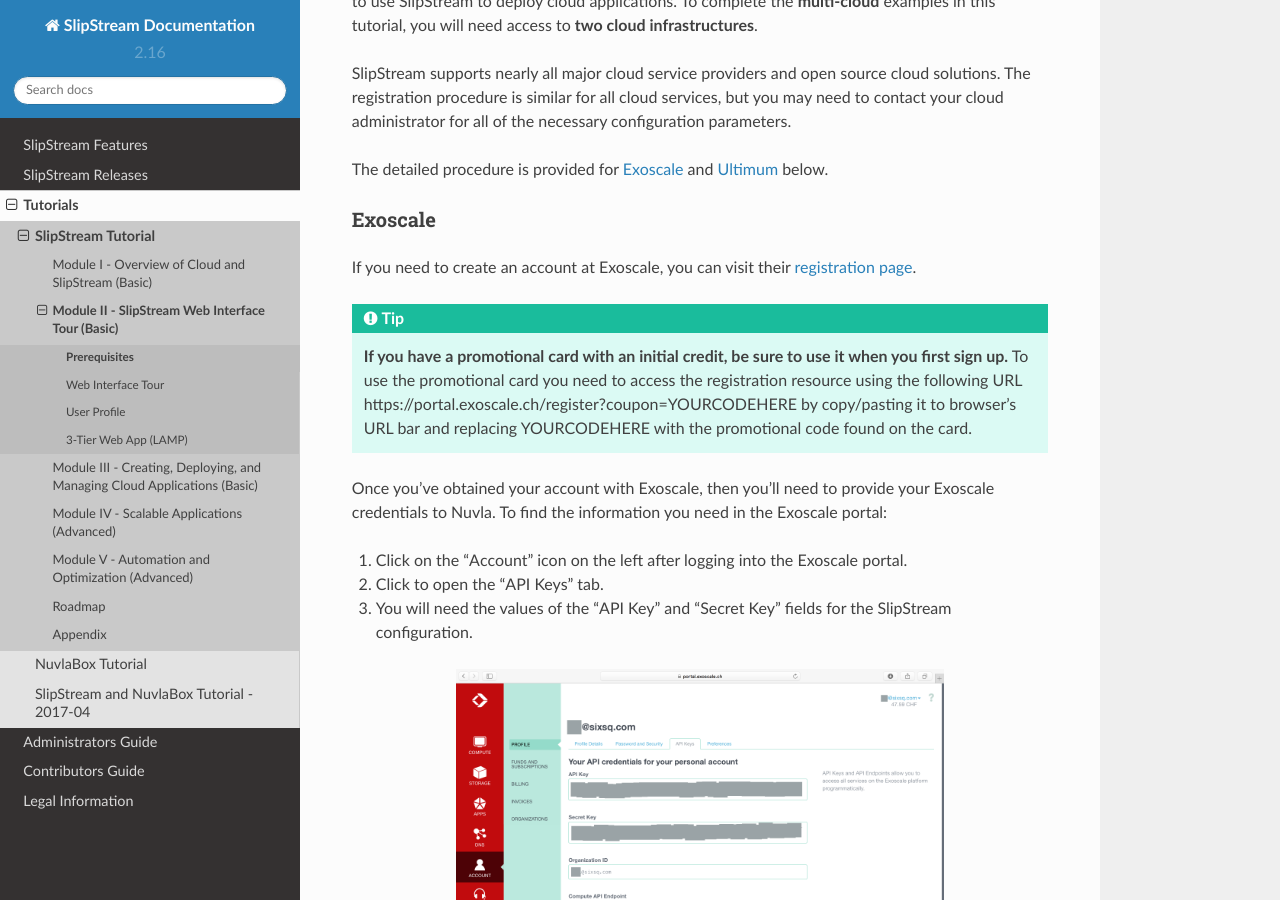
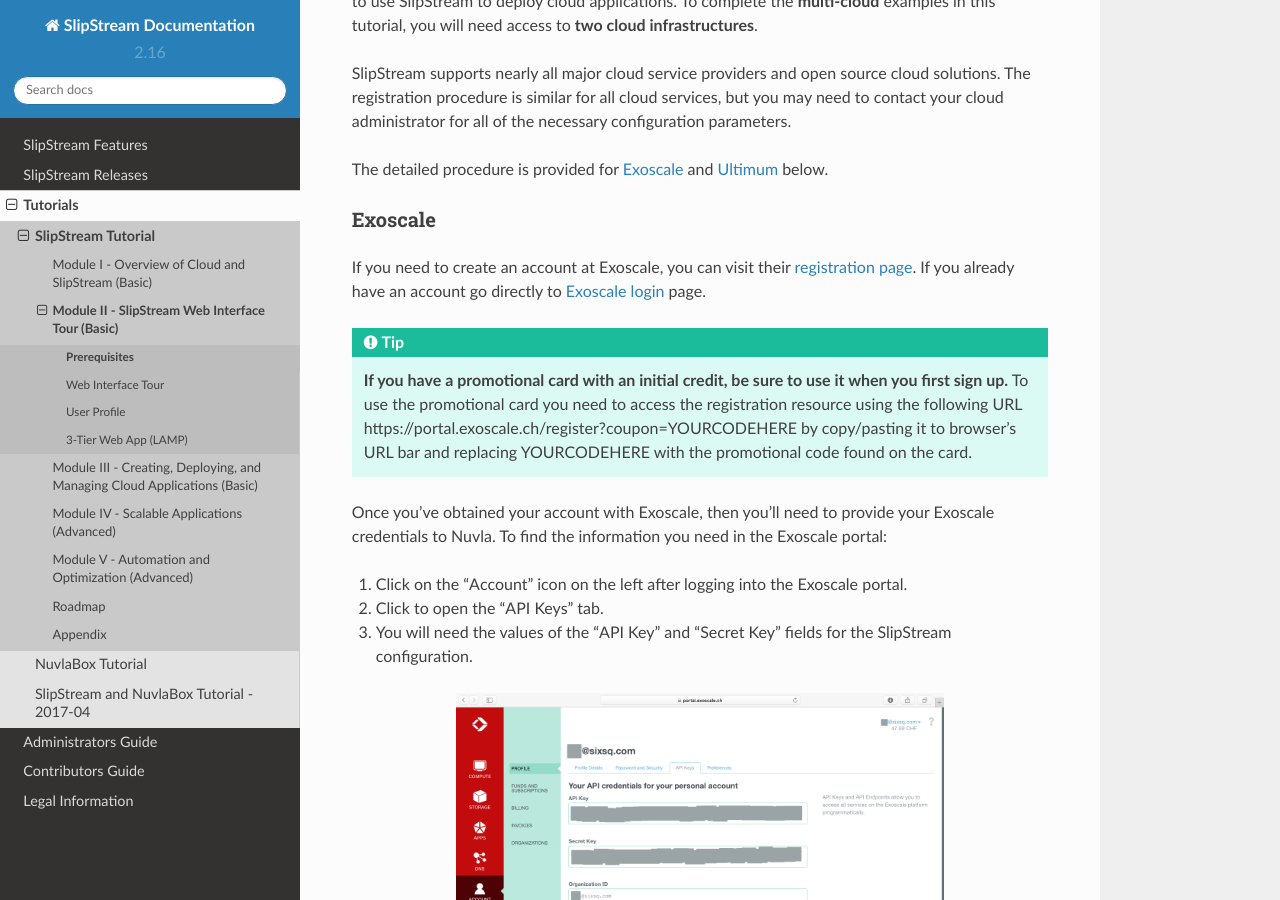
Before and after one commit to slipstream/SlipStreamDocumentation, a Sphinx documentation site: the page built from docs/tutorials/ss/prerequisites.rst, in a window 1280 px wide and 900 px high, scrolled down 1553 px. Built offline with Sphinx 7.4.7 and the Read the Docs theme 2.0.0, drawn with Linux system fonts in a browser that asks for light colours.

Commit message:
login to Exoscale if registered.

```diff
--- a/docs/tutorials/ss/prerequisites.rst
+++ b/docs/tutorials/ss/prerequisites.rst
@@ -86,8 +86,9 @@
 Exoscale
 ~~~~~~~~
 
-If you need to create an account at Exoscale, you can visit their
-`registration page <https://exoscale.ch/register>`__.
+If you need to create an account at Exoscale, you can visit their `registration
+page <https://exoscale.ch/register>`__.  If you already have an account go
+directly to `Exoscale login <https://portal.exoscale.ch/login>`_ page.
 
 .. tip::
 
```
